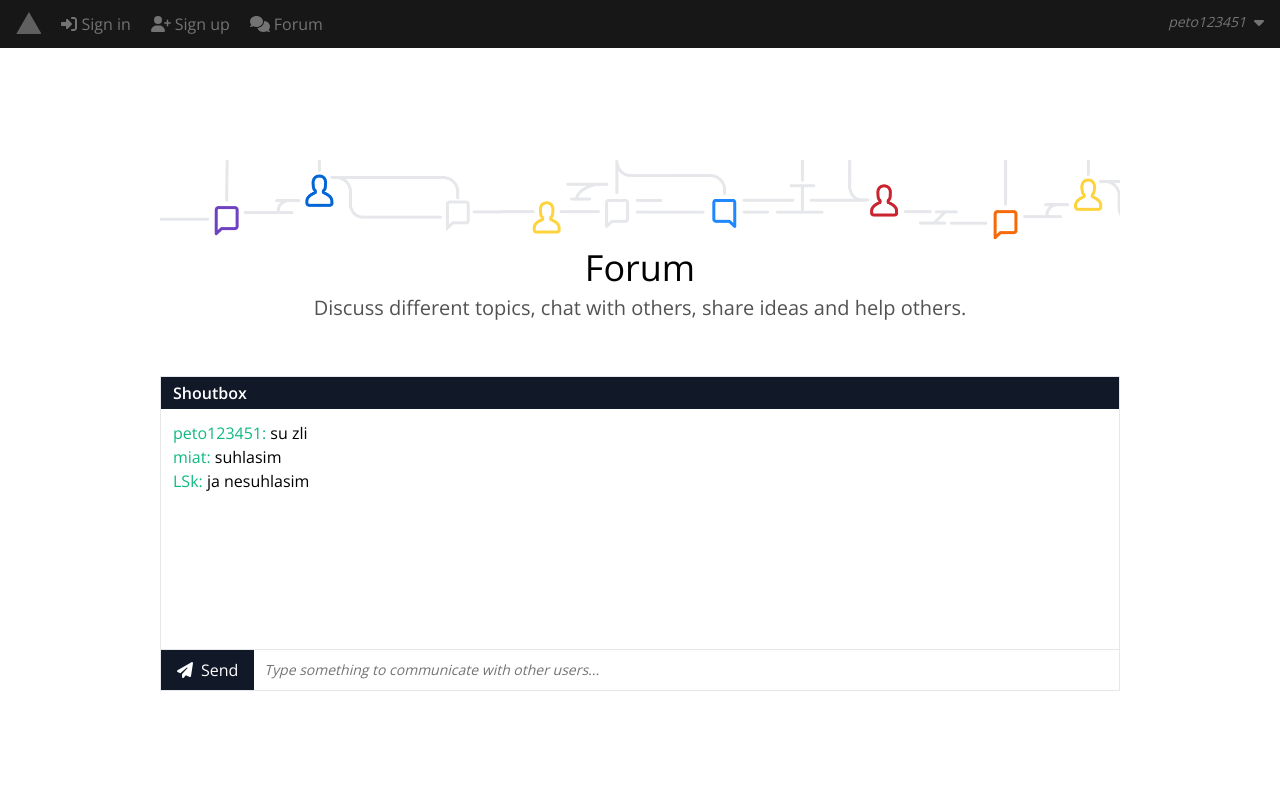
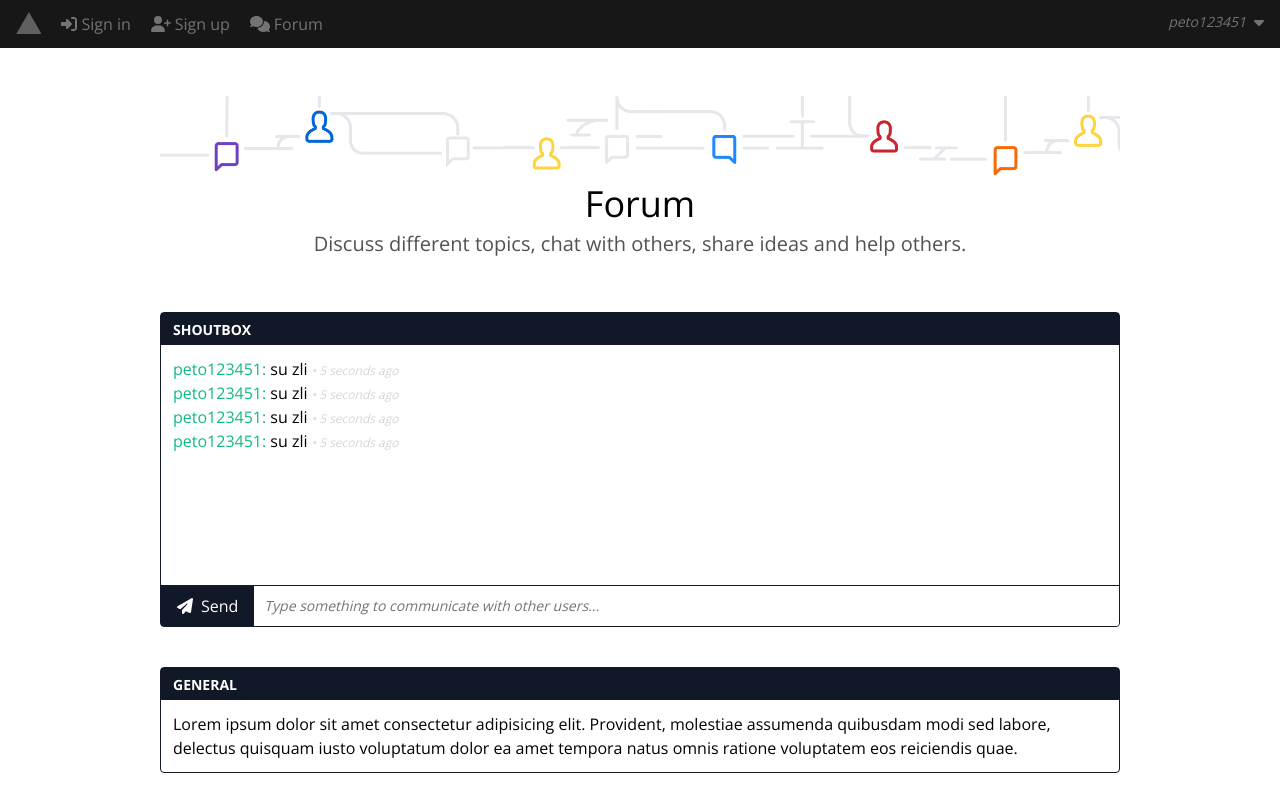
Before and after one commit to lukasstarinsky/vaii, a Next.js app in the folder frontend/: page /forum in a window 1280 px wide. Shown: the top 800 px of the page. Built offline with nearby package versions, Linux system fonts and the light colour scheme.

Commit message:
Add base section component

```diff
--- a/frontend/src/app/auth/login/page.tsx
+++ b/frontend/src/app/auth/login/page.tsx
@@ -1,9 +1,10 @@
 import Input from "@/components/Input";
+import Section from "@/components/Section";
 import Link from "next/link";
 
 export default function Login() {
   return (
-    <div className="w-6/12 rounded section-border mt-28">
+    <Section className="p-10 mt-28 w-6/12" shadow={true}>
       <div>
         <label htmlFor="username" className="block mb-2 text-sm font-medium">Username</label>
         <Input id="username" type="text" placeholder="Your username..." />
@@ -16,6 +17,6 @@ export default function Login() {
 
       <Input type="submit" value="Login" className="mt-7 hover:bg-neutral-900 hover:text-white" />
       <h2 className="mt-4">Don't have an account? <Link href="/auth/register" className="underline">Sign up</Link>.</h2>
-    </div>
+    </Section>
   );
 }
--- a/frontend/src/app/auth/register/page.tsx
+++ b/frontend/src/app/auth/register/page.tsx
@@ -1,9 +1,10 @@
 import Input from "@/components/Input";
+import Section from "@/components/Section";
 import Link from "next/link";
 
 export default function Register() {
   return (
-    <div className="w-6/12 rounded section-border mt-28">
+    <Section className="p-10 mt-28 w-6/12" shadow={true}>
       <div>
         <label htmlFor="username" className="block mb-2 text-sm font-medium">Username</label>
         <Input id="username" type="text" placeholder="Your username..." />
@@ -26,6 +27,6 @@ export default function Register() {
 
       <Input type="submit" value="Create an account" className="mt-7 hover:bg-neutral-900 hover:text-white" />
       <h2 className="mt-4">Have an account? <Link href="/auth/login" className="underline">Sign in</Link>.</h2>
-    </div>
+    </Section>
   );
 }
--- a/frontend/src/app/forum/forum.css
+++ b/frontend/src/app/forum/forum.css
@@ -7,4 +7,5 @@
 
 .forum-shoutbox-content {
   height: 15rem;
+  overflow: auto;
 }
--- a/frontend/src/app/forum/page.tsx
+++ b/frontend/src/app/forum/page.tsx
@@ -1,34 +1,51 @@
 import Input from "@/components/Input";
+import Section from "@/components/Section";
 import "./forum.css";
 import { FontAwesomeIcon } from "@fortawesome/react-fontawesome";
 import { faPaperPlane } from "@fortawesome/free-solid-svg-icons";
 
 export default function Forum() {
   return (
-    <div className="w-9/12 mt-28">
+    <div className="w-9/12 mt-12">
       <div className="forum-background" />
       <div className="flex flex-col">
         <span className="text-4xl text-center mt-2">Forum</span>
         <span className="text-center text-xl/10 text-neutral-600">Discuss different topics, chat with others, share ideas and help others.</span>
       </div>
 
-      <div className="border border-1 mt-12">
-        <div className="px-3 py-1 bg-gray-900 text-white font-semibold">
-          <span>Shoutbox</span>
+      <Section header="Shoutbox" className="mt-12">
+        <div className="forum-shoutbox-content p-3">
+          <p>
+            <span className="text-emerald-500">peto123451: </span>su zli<span className="ms-1 text-xs italic text-gray-300">• 5 seconds ago</span>
+          </p>
+          <p>
+            <span className="text-emerald-500">peto123451: </span>su zli<span className="ms-1 text-xs italic text-gray-300">• 5 seconds ago</span>
+          </p>
+          <p>
+            <span className="text-emerald-500">peto123451: </span>su zli<span className="ms-1 text-xs italic text-gray-300">• 5 seconds ago</span>
+          </p>
+          <p>
+            <span className="text-emerald-500">peto123451: </span>su zli<span className="ms-1 text-xs italic text-gray-300">• 5 seconds ago</span>
+          </p>
         </div>
-        <div className="forum-shoutbox-content p-3">
-          <p><span className="text-emerald-500">peto123451: </span>su zli</p>
-          <p><span className="text-emerald-500">miat: </span>suhlasim</p>
-          <p><span className="text-emerald-500">LSk: </span>ja nesuhlasim</p>
-        </div>
-        <div className="flex border-t">
+        <div className="flex border-t border-gray-900">
           <button className="bg-gray-900 text-white px-4 flex items-center">
             <FontAwesomeIcon icon={faPaperPlane} />
             <span className="hidden lg:inline-block ms-2">Send</span>
           </button>
           <Input type="text" className="border-none" placeholder="Type something to communicate with other users..." />
         </div>
-      </div>
+      </Section>
+
+      <Section header="General" className="mt-10" contentClassName="p-3">
+        Lorem ipsum dolor sit amet consectetur adipisicing elit. Provident, molestiae assumenda quibusdam modi sed labore, delectus quisquam iusto voluptatum dolor ea amet tempora natus omnis ratione voluptatem eos reiciendis quae.
+      </Section>
+      <Section header="General" className="mt-10" contentClassName="p-3">
+        Lorem ipsum dolor sit amet consectetur adipisicing elit. Provident, molestiae assumenda quibusdam modi sed labore, delectus quisquam iusto voluptatum dolor ea amet tempora natus omnis ratione voluptatem eos reiciendis quae.
+      </Section>
+      <Section header="General" className="mt-10" contentClassName="p-3">
+        Lorem ipsum dolor sit amet consectetur adipisicing elit. Provident, molestiae assumenda quibusdam modi sed labore, delectus quisquam iusto voluptatum dolor ea amet tempora natus omnis ratione voluptatem eos reiciendis quae.
+      </Section>
     </div>
   );
 }
--- a/frontend/src/app/globals.css
+++ b/frontend/src/app/globals.css
@@ -5,7 +5,8 @@
 :root {
   --foreground-rgb: 0, 0, 0;
   --background-rgb: 255, 255, 255;
-  --section-border: #495057;
+  --section-border: #d1d3d7;
+  --section-color: #FBFBFD;
 }
 
 * {
@@ -27,16 +28,3 @@ body {
 input[type="submit"] {
   cursor: pointer;
 }
-
-.section-border {
-  -webkit-box-shadow: 2px 2px 10px 0px rgba(0,0,0,0.75);
-  -moz-box-shadow: 2px 2px 10px 0px rgba(0,0,0,0.75);
-  box-shadow: 2px 2px 10px 0px rgba(0,0,0,0.75);
-  padding: 2.5rem;
-  border: 1px solid var(--section-border);
-}
-
-.section {
-  padding: 2.5rem;
-  border: 1px solid var(--section-border);
-}
--- a/frontend/src/app/layout.tsx
+++ b/frontend/src/app/layout.tsx
@@ -22,7 +22,7 @@ export default function RootLayout({ children }: { children: React.ReactNode })
       <body className="flex flex-col">
         <Navbar />
 
-        <main className="container self-center flex justify-center">
+        <main className="container self-center flex justify-center flex-col items-center">
           {children}
         </main>
       </body>
--- a/frontend/src/components/Input.tsx
+++ b/frontend/src/components/Input.tsx
@@ -4,7 +4,7 @@ export default function Input(props: ComponentPropsWithoutRef<"input">) {
   return (
     <input
       {...props}
-      className={`${props.className} focus:outline-none border p-2.5 border-neutral-600 placeholder:italic placeholder:text-neutral-500 text-black text-sm rounded w-full`}
+      className={`${props.className || ''} focus:outline-none border p-2.5 border-neutral-600 placeholder:italic placeholder:text-neutral-500 text-black text-sm rounded w-full`}
     />
   )
 }
--- /dev/null
+++ b/frontend/src/components/Section.css
@@ -0,0 +1,13 @@
+.section-shadow {
+  background-color: var(--section-color);
+  -webkit-box-shadow: 0px 0px 10px 0px rgba(0,0,0,0.75);
+  -moz-box-shadow: 0px 0px 10px 0px rgba(0,0,0,0.75);
+  box-shadow: 0px 0px 10px 0px rgba(0,0,0,0.75);
+}
+
+.section-header-text {
+  text-transform: uppercase;
+  font-weight: 700;
+  font-size: 0.875rem;
+  line-height: 1.25rem;
+}
--- /dev/null
+++ b/frontend/src/components/Section.tsx
@@ -0,0 +1,24 @@
+import "./Section.css";
+
+interface SectionProps extends React.ComponentPropsWithoutRef<"div"> {
+  children: string | JSX.Element | JSX.Element[],
+  header?: string,
+  shadow?: boolean,
+  contentClassName?: string
+}
+
+export default function Section(props: SectionProps) {
+  return (
+    <div {...props} className={`rounded border border-1 border-gray-900 ${props.className} ${props.shadow ? "section-shadow": ""}`}>
+      { props.header &&
+        <div className="px-3 py-1 bg-gray-900 text-white font-semibold">
+          <span className="section-header-text">{props.header}</span>
+        </div>
+      }
+
+      <div className={props.contentClassName}>
+        { props.children }
+      </div>
+    </div>
+  );
+}
```
